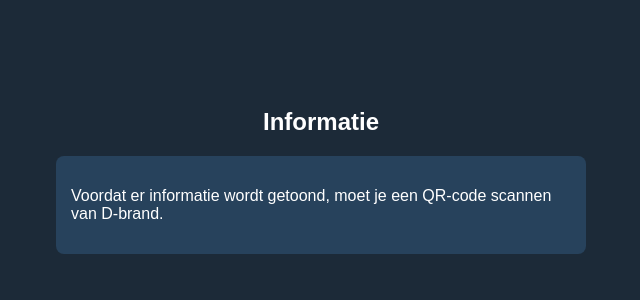
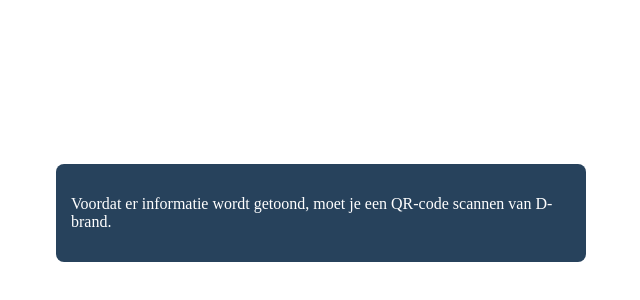
Before and after one commit to Anthonyforyou/b-found, a Next.js app: page / in a window 1280 px wide. Shown: the part 242-542 px from the top of the page, without its empty margins (319-959 px from the left). Built offline with nearby package versions, Linux system fonts and the light colour scheme.

Commit message:
Update KlantPagina.module.css

```diff
--- a/app/KlantPagina.module.css
+++ b/app/KlantPagina.module.css
@@ -1,12 +1,4 @@
-/* Zorg ervoor dat de achtergrondkleur de volledige pagina bedekt */
-html, body {
-  background-color: #1c2a38;
-  margin: 0;
-  padding: 0;
-  height: 100%;
-  width: 100%;
-  font-family: Arial, sans-serif;
-}
+
 
 /* De container heeft geen extra achtergrondkleur nodig */
 .container {
```
